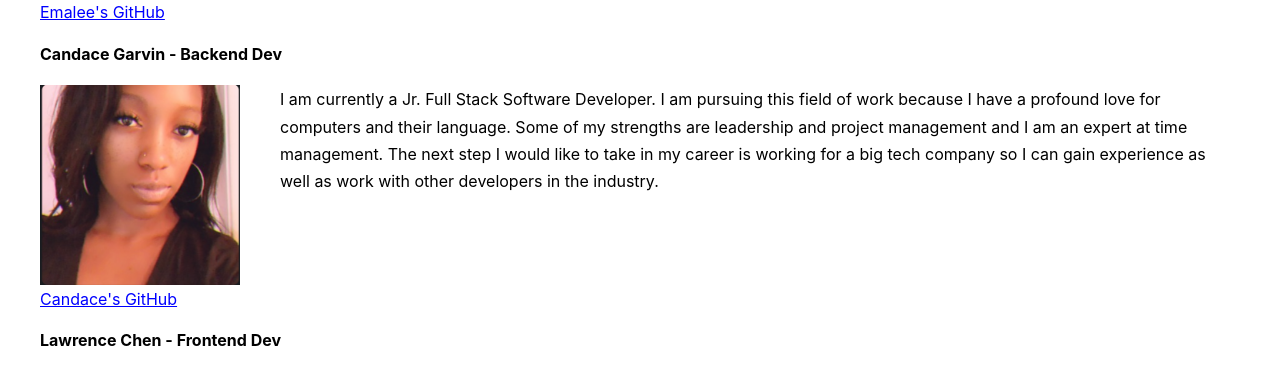
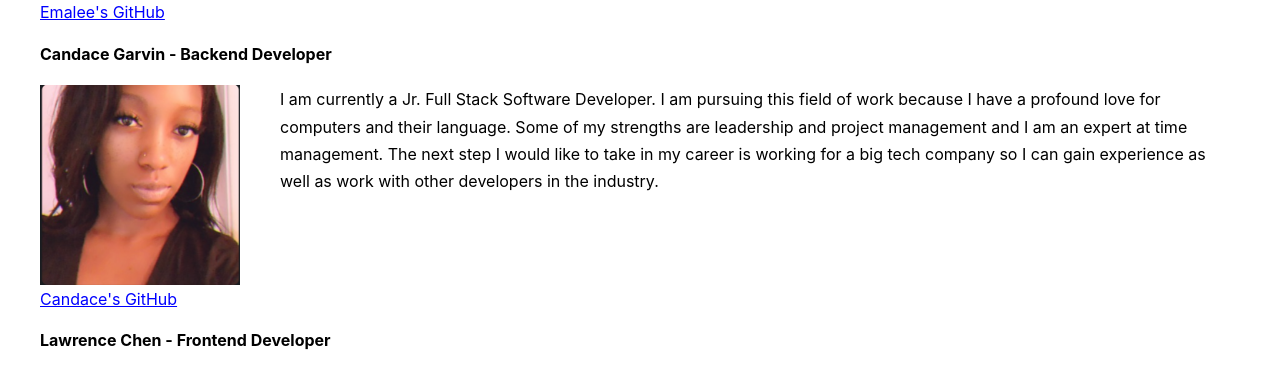
Before and after one commit to lchen6283/Group-4-YouTube-Clone-Project, a React (Create React App) app: page /about in a window 1280 px wide. Shown: the part 555-924 px from the top of the page. Built offline with nearby package versions, Linux system fonts and the light colour scheme.

Commit message:
Okay done.

```diff
--- a/src/components/About.js
+++ b/src/components/About.js
@@ -48,7 +48,7 @@ const About = () => {
       </div>
       <div className="card">
         <div className="col-1">
-          <h4>Candace Garvin - Backend Dev</h4>
+          <h4>Candace Garvin - Backend Developer</h4>
           <img src={Candace} alt="Candace Garvin" />
           <br />
           <a
@@ -74,7 +74,7 @@ const About = () => {
       </div>
       <div className="card">
         <div className="col-1">
-          <h4> Lawrence Chen - Frontend Dev</h4>
+          <h4> Lawrence Chen - Frontend Developer</h4>
           <img src={Lawrence} alt="Lawrence Chen" />
           <br />
           <a
```
